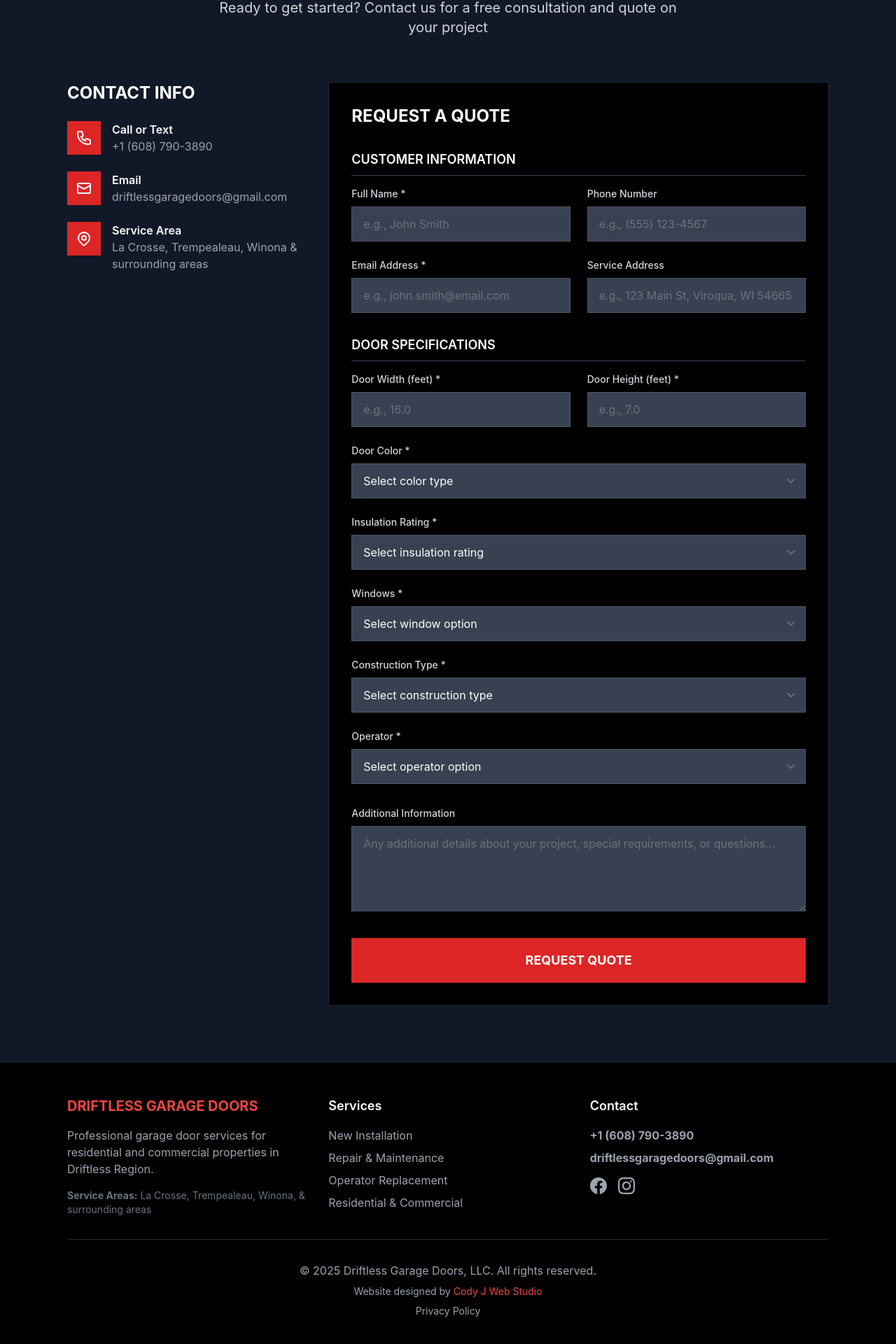
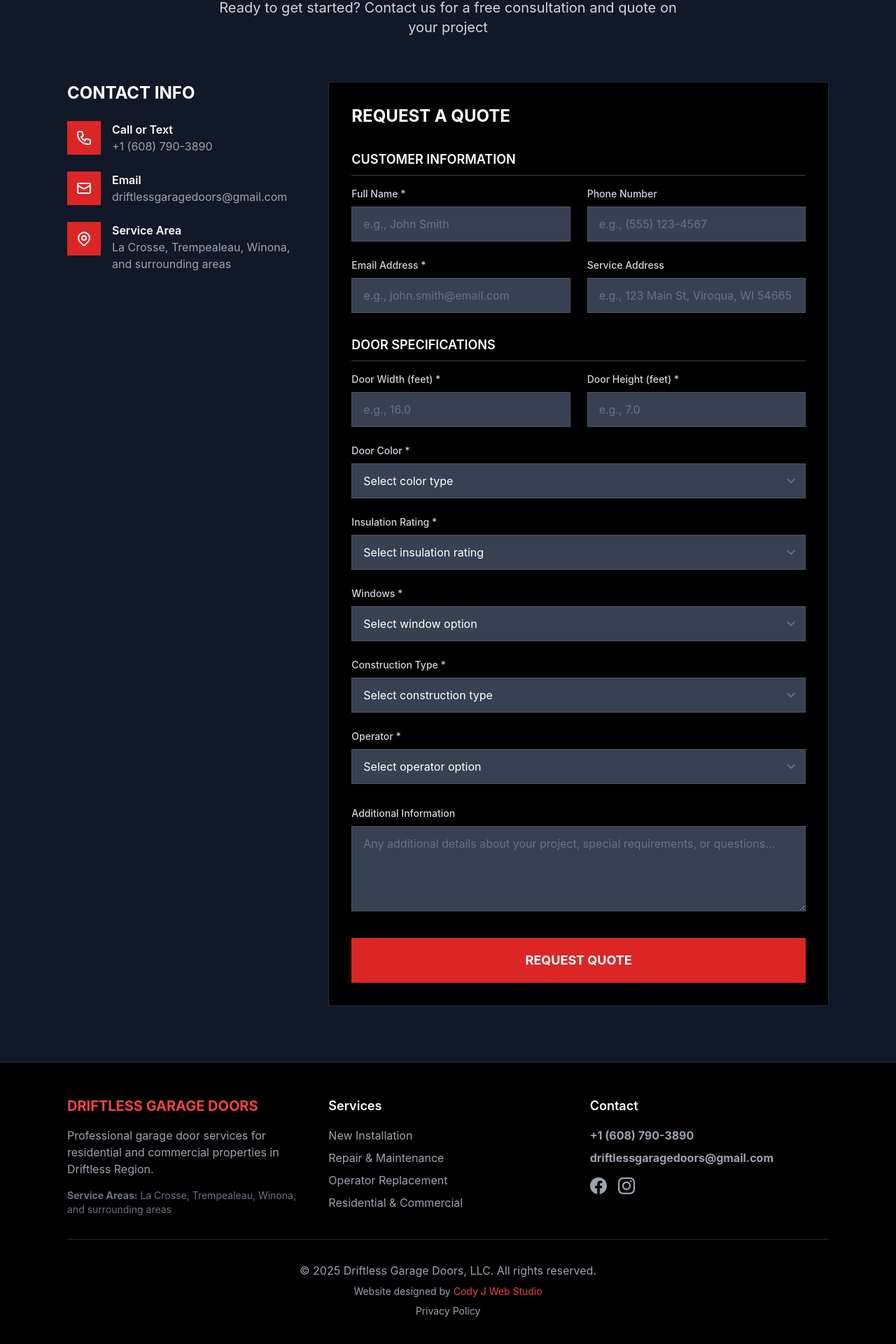
Before and after one commit to cjcody/driftlessgaragedoors, a React (Vite) app: page /contact in a window 1280 px wide. Shown: the part 480-2400 px from the top of the page at 70% size. Built offline with nearby package versions, Linux system fonts and the light colour scheme; no server answers.

Commit message:
removed &

```diff
--- a/src/components/Contact.jsx
+++ b/src/components/Contact.jsx
@@ -409,7 +409,7 @@
                   </div>
                   <div className="flex-1">
                     <div className="font-semibold text-white">Service Area</div>
-                    <div className="text-gray-400">La Crosse, Trempealeau, Winona & surrounding areas</div>
+                    <div className="text-gray-400">La Crosse, Trempealeau, Winona, and surrounding areas</div>
                   </div>
                 </div>
               </div>
--- a/src/components/Footer.jsx
+++ b/src/components/Footer.jsx
@@ -11,7 +11,7 @@
               Professional garage door services for residential and commercial properties in Driftless Region.
             </p>
             <div className="text-sm text-gray-500">
-              <p><strong>Service Areas:</strong> La Crosse, Trempealeau, Winona, & surrounding areas</p>
+              <p><strong>Service Areas:</strong> La Crosse, Trempealeau, Winona, and surrounding areas</p>
             </div>
           </div>
           <div>
```
